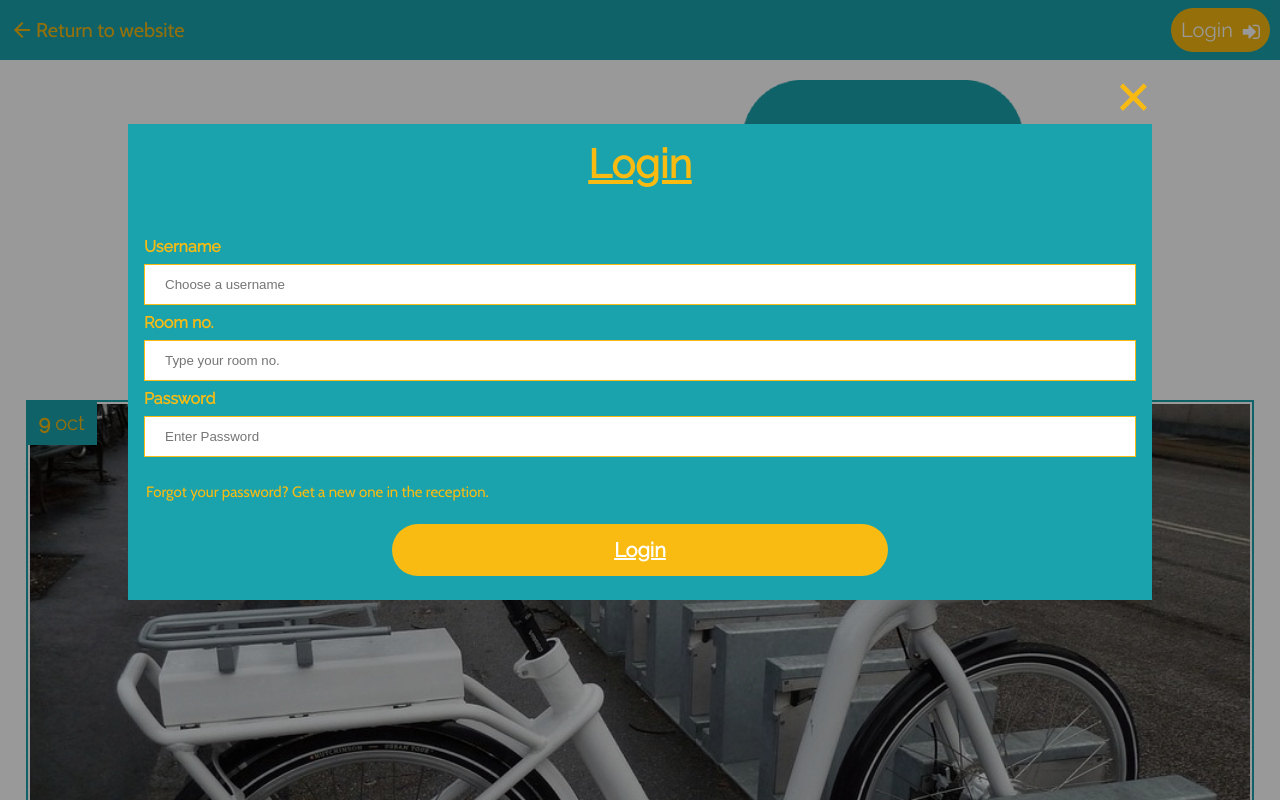
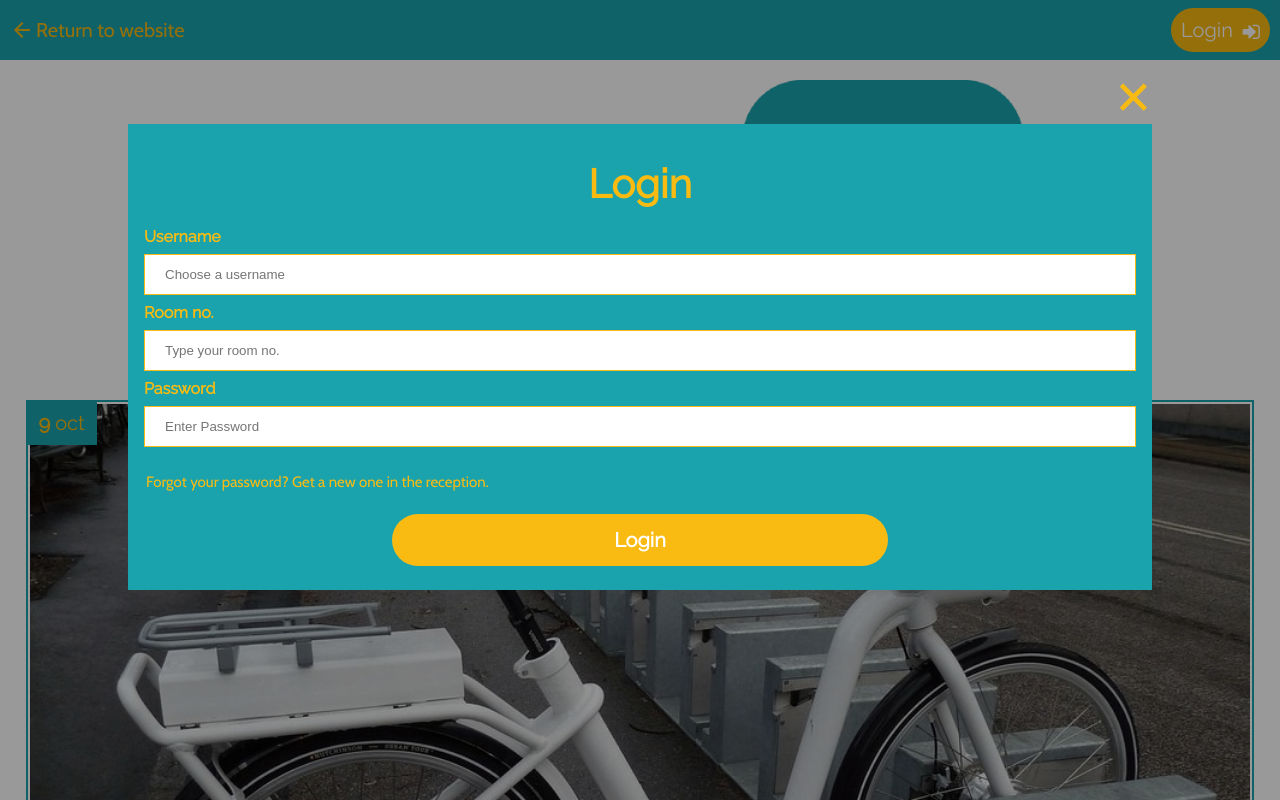
Before and after one commit to Haahr2111/hallo-hostel-1, a plain HTML site: page index.html in a window 1280 px wide. Both pictures are taken after a click on the button "Login". Shown: the top 800 px of the page. Drawn offline with nearby package versions, Linux system fonts and the light colour scheme.

Commit message:
fjernet understregninger

```diff
--- a/css/style.css
+++ b/css/style.css
@@ -129,7 +129,6 @@ header i {
     font-size: 20px;
     width: 50%;
     margin-left: 25%;
-    text-decoration: underline;
 }
 
 .containerlogin label {
@@ -138,10 +137,10 @@ header i {
 
 .containerlogin h2 {
     color: #F9BB12;
-    text-decoration: underline;
     text-align: center;
     font-size: 40px;
-    margin-bottom: 50px;
+    margin-top: 20px;
+    margin-bottom: 20px;
 }
 
 .containerlogin input {
```
